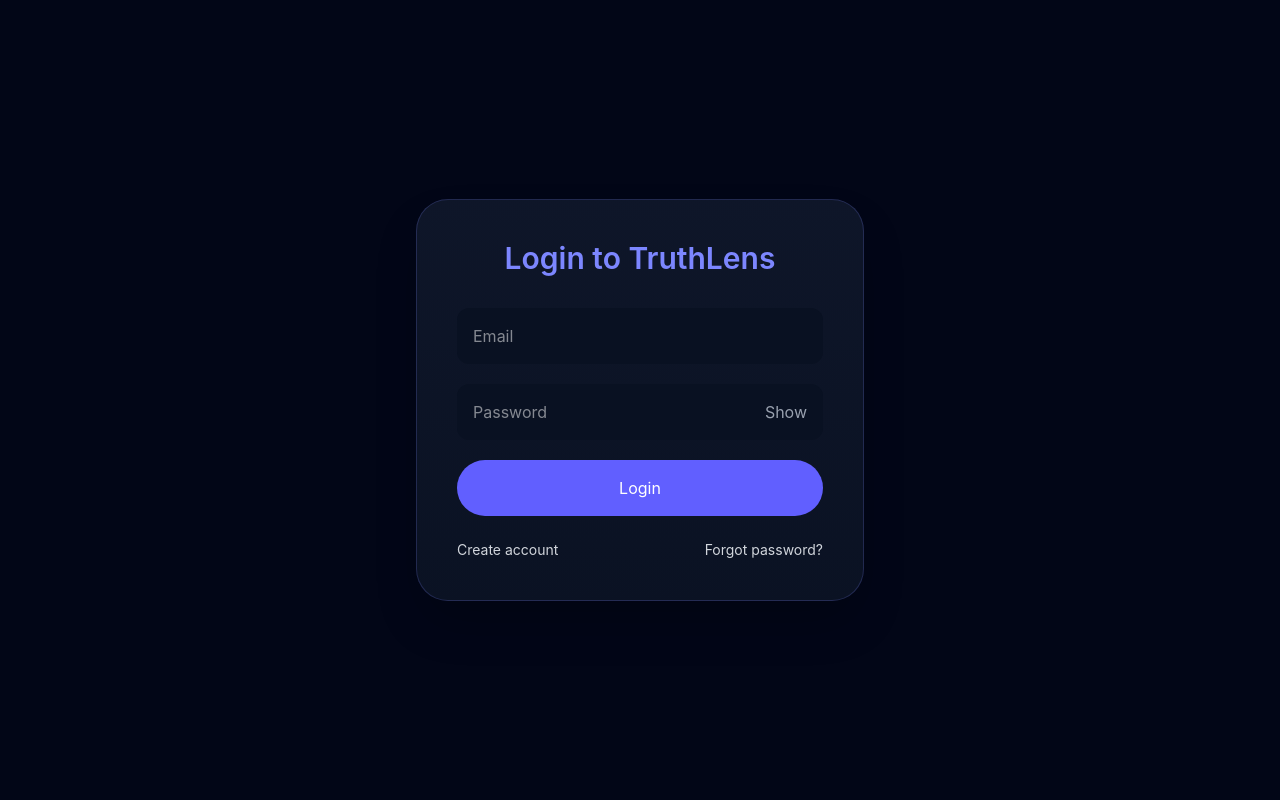
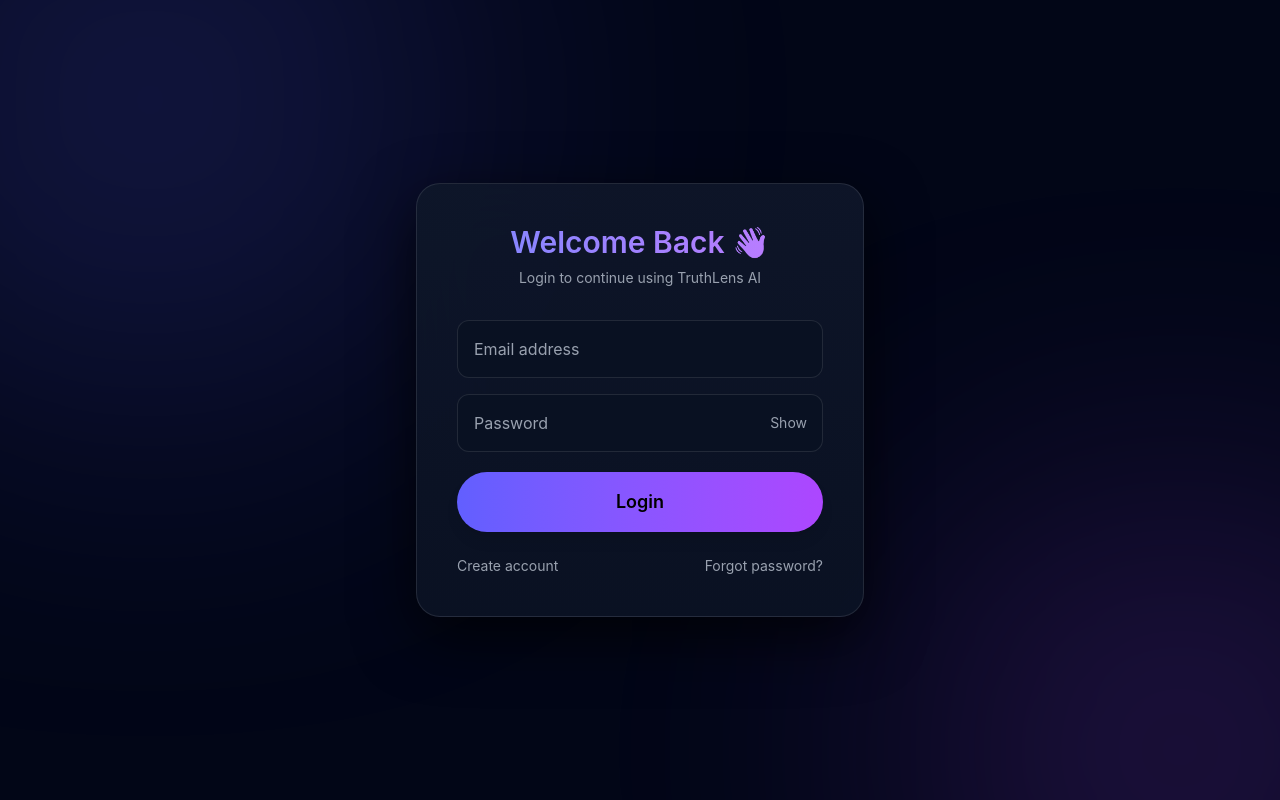
Before and after one commit to Vishal7202/TruthLensAI, a React (Vite) app in the folder frontend/: page /login in a window 1280 px wide. Built offline with nearby package versions, Linux system fonts and the light colour scheme.

Commit message:
🔥 Fixed backend (CORS, DB), login/signup, api integration

```diff
--- a/frontend/src/components/Login.jsx
+++ b/frontend/src/components/Login.jsx
@@ -3,119 +3,164 @@
 import { apiFetch } from "../utils/api";
 import { setAuth } from "../utils/auth";
 
-export default function Login(){
+export default function Login() {
+  const [email, setEmail] = useState("");
+  const [password, setPassword] = useState("");
+  const [error, setError] = useState("");
+  const [loading, setLoading] = useState(false);
+  const [showPass, setShowPass] = useState(false);
 
-  const [email,setEmail]=useState("");
-  const [password,setPassword]=useState("");
-  const [error,setError]=useState("");
-  const [loading,setLoading]=useState(false);
-  const [showPass,setShowPass]=useState(false);
+  const navigate = useNavigate();
 
-  const navigate=useNavigate();
+  useEffect(() => {
+  const token = localStorage.getItem("token");
+  const role = localStorage.getItem("role");
 
-  useEffect(()=>{
-    const token = localStorage.getItem("token");
-    if(token){
-      navigate("/dashboard");
+  if (token) {
+    if (role === "admin") {
+      navigate("/admin-dashboard");
+    } else {
+      navigate("/user-dashboard");
     }
-  },[navigate]);
+  }
+}, [navigate]);
 
-  async function handleLogin(e){
+ const handleLogin = async (e) => {
   e.preventDefault();
   setError("");
+
+  if (!email || !password) {
+    setError("All fields are required ❌");
+    return;
+  }
+
   setLoading(true);
 
-    try{
-      const data = await apiFetch("/login",{
-        method:"POST",
-        body:JSON.stringify({ email,password })
+  try {
+    const data = await apiFetch("/login", {
+      method: "POST",
+      headers: {
+        "Content-Type": "application/json",
+      },
+      body: JSON.stringify({ email, password }),
     });
 
-      // ✅ save auth properly
+    if (!data?.token) {
+      throw new Error("Invalid response from server");
+    }
+
     setAuth(data);
 
-      navigate("/dashboard");
+    if (data.role === "admin") {
+      navigate("/admin-dashboard");
+    } else {
+      navigate("/user-dashboard");
+    }
 
-    }catch(err){
-      setError(err.message || "Login failed");
+  } catch (err) {
+    setError(err.message || "Login failed ❌");
   }
 
   setLoading(false);
-  }
+};
 
-  return(
+  return (
+    <div className="relative min-h-screen flex items-center justify-center bg-[#020617] overflow-hidden px-4">
 
-<div className="relative min-h-screen flex items-center justify-center overflow-hidden bg-[#020617]">
+      {/* 🌌 Background Glow */}
+      <div className="absolute w-[600px] h-[600px] bg-indigo-500/20 blur-[150px] rounded-full top-[-200px] left-[-150px]" />
+      <div className="absolute w-[500px] h-[500px] bg-purple-500/20 blur-[140px] rounded-full bottom-[-200px] right-[-150px]" />
 
+      {/* 🧊 Glass Card */}
       <form
         onSubmit={handleLogin}
-    className="relative w-full max-w-md p-10 rounded-[32px]
-    bg-gradient-to-b from-[#0f172a]/95 to-[#0b1324]/95
-    border border-indigo-400/20
-    backdrop-blur-2xl shadow-2xl"
+        className="relative z-10 w-full max-w-md p-8 sm:p-10 rounded-3xl
+        bg-gradient-to-b from-[#0f172a]/90 to-[#0b1324]/90
+        border border-white/10 backdrop-blur-2xl
+        shadow-[0_20px_60px_rgba(0,0,0,0.7)] transition-all duration-500"
       >
 
-    <h1 className="text-3xl font-semibold mb-8 text-center text-indigo-400">
-      Login to TruthLens
+        {/* Title */}
+        <h1 className="text-3xl font-semibold mb-2 text-center
+          bg-gradient-to-r from-indigo-400 to-purple-400 bg-clip-text text-transparent">
+          Welcome Back 👋
         </h1>
 
+        <p className="text-center text-gray-400 mb-8 text-sm">
+          Login to continue using TruthLens AI
+        </p>
+
+        {/* Email */}
         <input
           type="email"
-      placeholder="Email"
+          placeholder="Email address"
           value={email}
-      onChange={e=>setEmail(e.target.value)}
-      required
-      className="w-full mb-5 p-4 rounded-xl bg-[#091122] text-white"
+          onChange={(e) => setEmail(e.target.value)}
+          className="w-full mb-4 p-4 rounded-xl
+          bg-[#091122] border border-white/10
+          text-white placeholder-gray-400
+          focus:border-indigo-500 outline-none transition"
         />
 
+        {/* Password */}
         <div className="relative mb-5">
           <input
             type={showPass ? "text" : "password"}
             placeholder="Password"
             value={password}
-        onChange={e=>setPassword(e.target.value)}
-        required
-        className="w-full p-4 rounded-xl bg-[#091122] text-white"
+            onChange={(e) => setPassword(e.target.value)}
+            className="w-full p-4 rounded-xl
+            bg-[#091122] border border-white/10
+            text-white placeholder-gray-400
+            focus:border-indigo-500 outline-none transition"
           />
 
           <span
-        onClick={()=>setShowPass(!showPass)}
-        className="absolute right-4 top-1/2 -translate-y-1/2 cursor-pointer text-gray-400"
+            onClick={() => setShowPass(!showPass)}
+            className="absolute right-4 top-1/2 -translate-y-1/2
+            text-gray-400 cursor-pointer text-sm hover:text-indigo-400"
           >
             {showPass ? "Hide" : "Show"}
           </span>
         </div>
 
+        {/* Error */}
         {error && (
-      <p className="text-red-400 mb-4 text-sm text-center">
+          <p className="text-red-400 text-sm text-center mb-4 animate-pulse">
             {error}
           </p>
         )}
 
+        {/* Button */}
         <button
+          type="submit"
           disabled={loading}
-      className="w-full py-4 rounded-full bg-indigo-500 text-white"
+          className="w-full py-4 rounded-full text-lg font-semibold
+          bg-gradient-to-r from-indigo-500 to-purple-500
+          hover:scale-[1.02] active:scale-[0.98]
+          transition-all shadow-lg disabled:opacity-60"
         >
           {loading ? "Logging in..." : "Login"}
         </button>
 
-    <div className="mt-6 flex justify-between text-sm text-gray-300">
+        {/* Links */}
+        <div className="mt-6 flex justify-between text-sm text-gray-400">
           <span
-        onClick={()=>navigate("/signup")}
-        className="cursor-pointer hover:text-indigo-400">
+            onClick={() => navigate("/signup")}
+            className="cursor-pointer hover:text-indigo-400"
+          >
             Create account
           </span>
 
           <span
-        onClick={()=>navigate("/forgot")}
-        className="cursor-pointer hover:text-indigo-400">
+            onClick={() => navigate("/forgot")}
+            className="cursor-pointer hover:text-indigo-400"
+          >
             Forgot password?
           </span>
         </div>
 
       </form>
-
     </div>
-
   );
 }
--- a/frontend/src/components/Signup.jsx
+++ b/frontend/src/components/Signup.jsx
@@ -1,6 +1,7 @@
 import { useState } from "react";
 import { useNavigate } from "react-router-dom";
-import { signup } from "../utils/auth";
+import { apiFetch } from "../utils/api"; // ✅ FIX
+
 export default function Signup(){
 
   const navigate = useNavigate();
@@ -24,7 +25,6 @@
       return;
     }
 
-  // ✅ better email validation
     const emailRegex = /^[^\s@]+@[^\s@]+\.[^\s@]+$/;
 
     if (!emailRegex.test(email)) {
@@ -40,18 +40,19 @@
     }
 
     try {
-    const data = await signup({ name, email, password });
+      // ✅ FIXED (direct backend call)
+      const data = await apiFetch("/register", {
+        method: "POST",
+        body: JSON.stringify({ name, email, password }),
+      });
 
-    // ✅ safe storage
-    if (data?.token) {
+      // ✅ FIXED (proper storage)
       localStorage.setItem("token", data.token);
-    }
+      localStorage.setItem("role", data.role);
 
-    if (data?.user) {
-      localStorage.setItem("user", JSON.stringify(data.user));
-    }
+      alert("Account created successfully ✅");
 
-    navigate("/dashboard");
+      navigate("/login");
 
     } catch (err) {
       setError(err.message || "Signup failed ❌");
@@ -59,6 +60,7 @@
 
     setLoading(false);
   }
+
   return(
 
     <div
@@ -66,10 +68,8 @@
                  bg-[url('/bg.jpg')] bg-cover bg-center px-4"
     >
 
-      {/* DARK OVERLAY */}
       <div className="absolute inset-0 bg-black/70 backdrop-blur-sm"/>
 
-      {/* CARD */}
       <form
         onSubmit={handleSignup}
         className="relative w-full max-w-lg p-8 sm:p-10
@@ -78,7 +78,6 @@
                    backdrop-blur-xl shadow-2xl"
       >
 
-        {/* TITLE */}
         <h1 className="text-3xl font-semibold mb-2 text-center
                        bg-gradient-to-r from-sky-400 to-indigo-400
                        text-transparent bg-clip-text">
@@ -89,8 +88,6 @@
           Join TruthLens and start verifying information instantly
         </p>
 
-
-        {/* NAME */}
         <input
           type="text"
           placeholder="Full Name"
@@ -103,8 +100,6 @@
                      focus:border-sky-500 outline-none transition"
         />
 
-
-        {/* EMAIL */}
         <input
           type="email"
           placeholder="Email Address"
@@ -117,10 +112,7 @@
                      focus:border-sky-500 outline-none transition"
         />
 
-
-        {/* PASSWORD */}
         <div className="relative mb-5">
-
           <input
             type={showPass ? "text" : "password"}
             placeholder="Password"
@@ -140,19 +132,14 @@
           >
             {showPass ? "Hide" : "Show"}
           </span>
-
         </div>
 
-
-        {/* ERROR */}
         {error && (
           <p className="text-red-400 mb-4 text-sm text-center">
             {error}
           </p>
         )}
 
-
-        {/* BUTTON */}
         <button
           disabled={loading}
           className="w-full py-4 rounded-full text-lg font-semibold
@@ -163,8 +150,6 @@
           {loading ? "Creating account..." : "Sign Up"}
         </button>
 
-
-        {/* LOGIN LINK */}
         <p className="text-center text-sm text-gray-300 mt-6">
           Already have an account?{" "}
           <span
--- a/frontend/src/utils/api.js
+++ b/frontend/src/utils/api.js
@@ -1,5 +1,6 @@
 console.log("ENV:", import.meta.env);
 console.log("BASE_URL:", import.meta.env.VITE_API_URL);
+
 const BASE_URL = import.meta.env.VITE_API_URL;
 
 if (!BASE_URL) {
@@ -21,18 +22,19 @@
       ...options,
       signal: controller.signal,
       headers: {
-        "Content-Type": "application/json",
+        ...(options.headers || {}), // ✅ FIRST
+        "Content-Type": "application/json", // ✅ FORCE
         ...(token && { Authorization: `Bearer ${token}` }),
-        ...(options.headers || {}),
       },
     });
 
     clearTimeout(timeout);
 
+    // ✅ FIX: 401 handling proper
     if (res.status === 401) {
       localStorage.clear();
       window.location.href = "/login";
-      return;
+      throw new Error("Session expired, please login again");
     }
 
     let data;
```
Also changed, not shown: 1 other file (tests, documents, lock files or other folders). Lines whose indentation alone changed are shown as unchanged.
